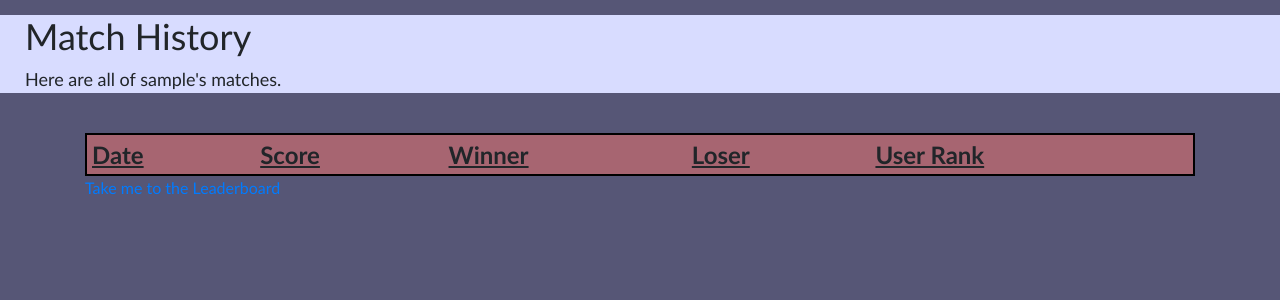
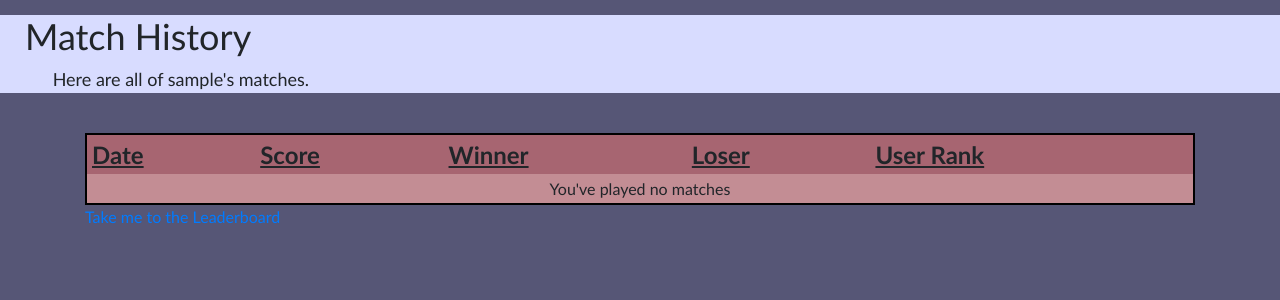
Before and after one commit to kiwidamien/pingpongslam, a Flask app: a page that uses Flask/templates/raw_matches.html in a window 1280 px wide. Shown: the top 300 px of the page. Run offline with Flask 2, Linux system fonts and the light colour scheme; data that the repository does not hold is empty; some libraries are stand-ins or nearby versions.

Commit message:
Added some links and formatted

```diff
--- a/Flask/app.py
+++ b/Flask/app.py
@@ -46,9 +46,17 @@ def get_matches(username):
 
 # Get most n recent matches for given user
 @app.route('/api/<username>/recent/<n>/')
+def get_recent_matches_api(username, n):
+    n = int(n)
+    matches = get_user_history(username)[:n]
+    return jsonify(matches)
+
+# Get most n recent matches for given user
+@app.route('/username/<username>/recent/<n>/')
 def get_recent_matches(username, n):
-    pass
-
+    n = int(n)
+    matches = get_user_history(username)[:n]
+    return render_template('raw_matches.html', matches=matches, username=username)
 
 #  Get list of people to challenge
 @app.route('/api/<username>/can_challenge/')
--- a/Flask/templates/leaderboard.html
+++ b/Flask/templates/leaderboard.html
@@ -16,7 +16,7 @@
 <div class="explanation" text-center id='description'>
     <!-- style='margin-bottom'> -->
     <h1>Ping Pong Leaderboard</h1>
-    <p>This page dictates who laughs and who cries.</p>
+    <p>&nbsp;&nbsp;&nbsp;&nbsp;&nbsp;&nbsp;This page dictates who laughs and who cries.</p>
 </div>
 <br>
 
--- a/Flask/templates/raw_matches.html
+++ b/Flask/templates/raw_matches.html
@@ -14,7 +14,7 @@
 <div class="explanation" text-center id='description'>
     <!-- style='margin-bottom'> -->
     <h1>Match History</h1>
-    <p>Here are all of {{username}}'s matches.</p>
+    <p>&nbsp;&nbsp;&nbsp;&nbsp;&nbsp;&nbsp;Here are all of {{username}}'s matches.</p>
 </div>
 <br>
 
@@ -28,6 +28,7 @@
         <th>User Rank</th>
     </tr>
 
+        {% if matches | length > 0 %}
           {% for item in matches %}
             <tr align="left">
                 <td>{{item.date}}</td>
@@ -37,6 +38,11 @@
                 <td>{{item.rank_of_user}}</td>
             </tr>
           {% endfor %}
+        {% else %}
+          <tr align="center">
+            <td colspan="5">You've played no matches</td>
+          </tr>
+        {% endif %}
     </div>
 
 </table>
```
Lines whose indentation alone changed are shown as unchanged.
